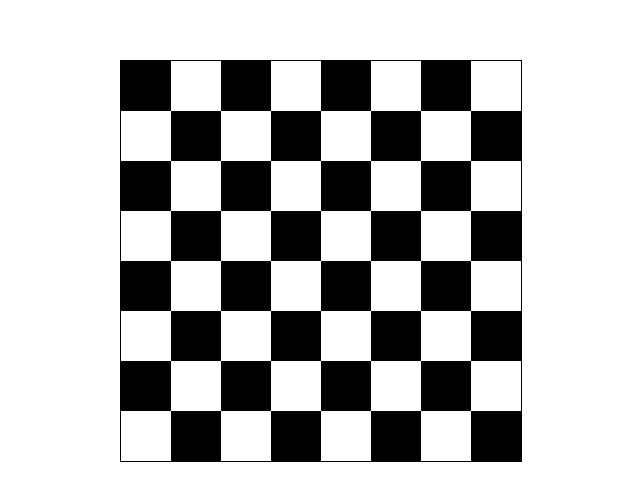
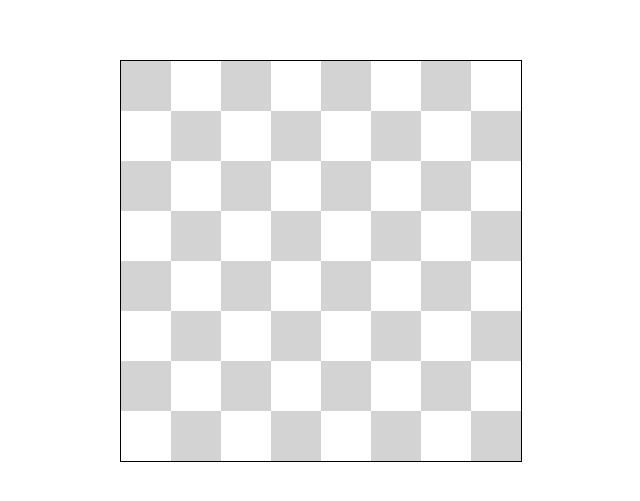
Before and after one commit to MichaelSoquat/chess, an Angular app: page / in a window 1280 px wide. Shown: the part 147-648 px from the top of the page, without its empty margins (319-959 px from the left). Built offline with nearby package versions, Linux system fonts and the light colour scheme.

Commit message:
improved styling and added the models

```diff
--- a/src/app/game-field/game-field.component.html
+++ b/src/app/game-field/game-field.component.html
@@ -3,7 +3,7 @@
         <div class="column" *ngFor="let column of service.columns; let x=index" [style.background-color]="getStyling(y, x)">
             <!--Chess Piece here-->
             <div (click)="onTileClick(column, row)">
-                <div style="width:60px;height:60px;"></div>
+                <div></div>
             </div>
 
         </div>
--- a/src/app/game-field/game-field.component.ts
+++ b/src/app/game-field/game-field.component.ts
@@ -20,9 +20,9 @@ export class GameFieldComponent implements OnInit {
   // set the correct field color
   getStyling(row: number, col: number) {
     if ((row + col) % 2) {
-      return 'white';
+      return 'lightbrown';
     } else {
-      return 'black';
+      return 'lightgrey';
     }
   }
 
```
Also changed, not shown: src/app/models/bishop.class.ts (added, +8 -0 lines), src/app/models/horse.class.ts (added, +8 -0 lines), src/app/models/king.class.ts (added, +8 -0 lines), src/app/models/pawn.class.ts (added, +8 -0 lines), src/app/models/pieces.class.ts (added, +8 -0 lines), src/app/models/queen.class.ts (added, +8 -0 lines), src/app/models/rook.class.ts (added, +8 -0 lines).
